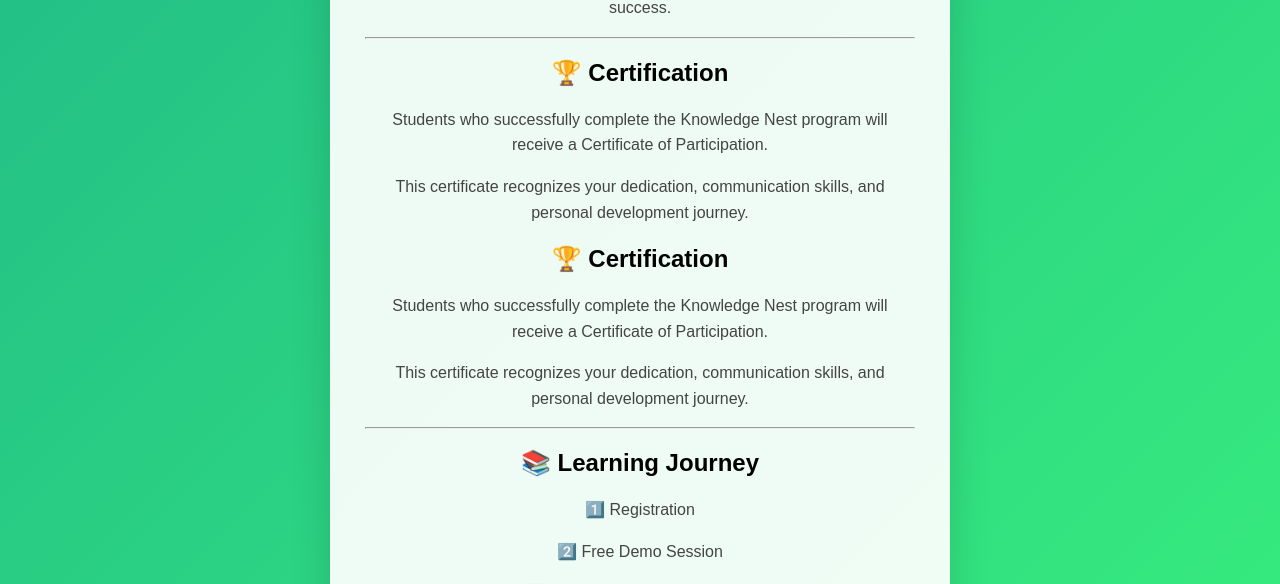
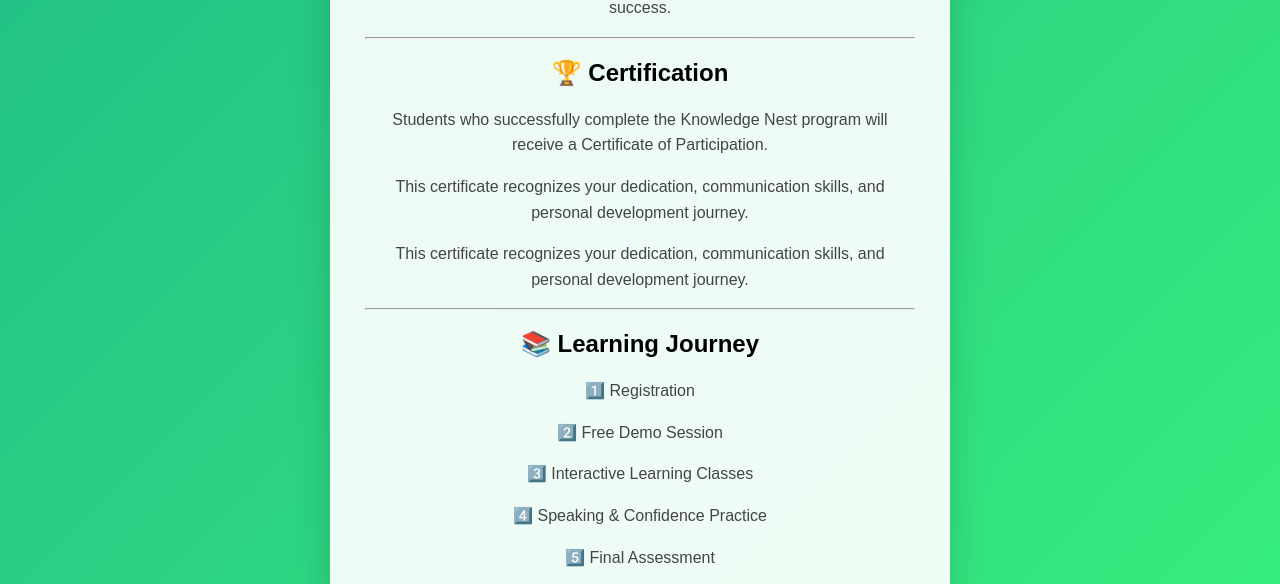
Before and after one commit to dhruvc-code/knowledge_nest, a Flask app: page / in a window 1280 px wide. Shown: the part 1784-2368 px from the top of the page. Run offline with Flask 3, Linux system fonts and the light colour scheme.

Commit message:
Update index.html

```diff
--- a/templates/index.html
+++ b/templates/index.html
@@ -91,12 +91,7 @@ will receive a Certificate of Participation.
 This certificate recognizes your dedication, communication skills,
 and personal development journey.
 </p>
-<h2>🏆 Certification</h2>
 
-<p>
-Students who successfully complete the Knowledge Nest program
-will receive a Certificate of Participation.
-</p>
 
 <p>
 This certificate recognizes your dedication, communication skills,
```
